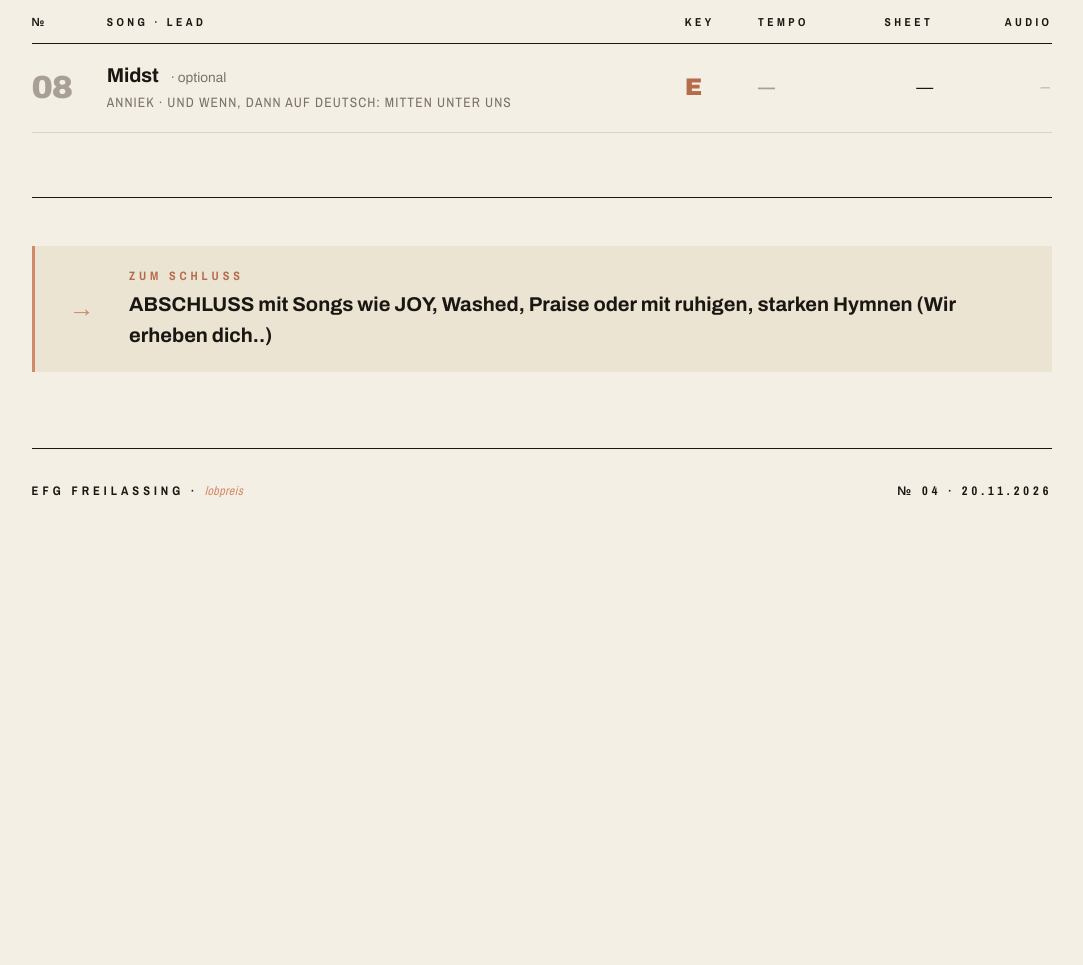
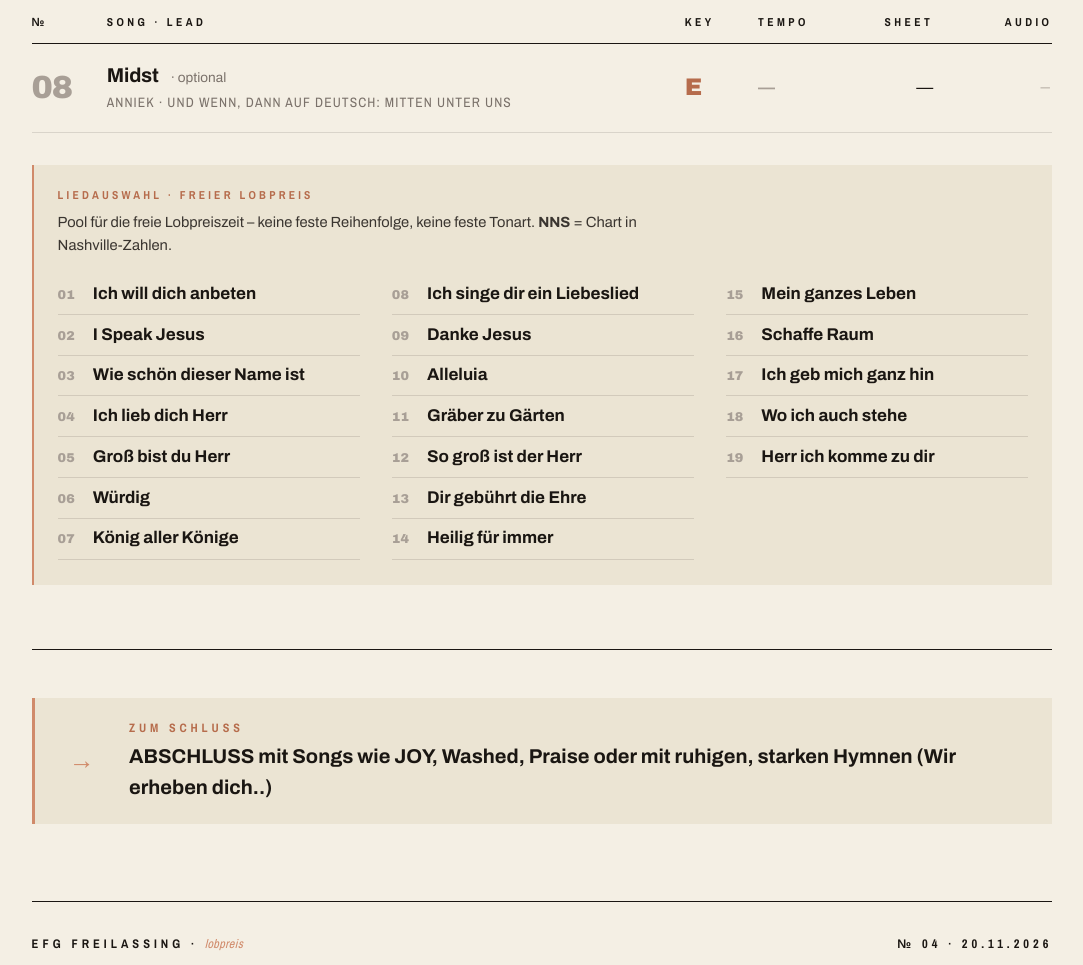
Before and after one commit to dkkrexa-tech/muu-2026-11-20, a plain HTML site: page Setlist_MUU_20_November_2026.html in a window 1280 px wide. Shown: the part 2403-3368 px from the top of the page, without its empty margins (98-1181 px from the left). Before the commit the page ends 2971 px from the top, so only its background shows below. Drawn offline with nearby package versions, Linux system fonts and the light colour scheme.

Commit message:
Liedauswahl für den freien Lobpreis
Co-Authored-By: Claude Opus 5.5 <noreply@anthropic.com>

```diff
--- a/Setlist_MUU_20_November_2026.html
+++ b/Setlist_MUU_20_November_2026.html
@@ -400,6 +400,15 @@
   }
   .hero-team dt{font-weight:700; color:var(--accent-soft); letter-spacing:.2em; font-size:.82em; align-self:center}
   .hero-team dd{margin:0}
+  .pool{margin-top:2rem; padding:1.4rem 1.5rem 1.6rem; background:var(--cream-2); border-left:2px solid var(--accent)}
+  .pool-head .lbl{font-family:'Archivo Narrow','Archivo',sans-serif; font-weight:700; font-size:.72rem; letter-spacing:.28em; text-transform:uppercase; color:var(--accent-deep)}
+  .pool-note{margin-top:.35rem; font-size:.92rem; color:var(--ink-2); max-width:70ch}
+  .pool-list{margin:1.1rem 0 0; padding:0; list-style:none; columns:3 220px; column-gap:2rem; counter-reset:pool}
+  .pool-list li{break-inside:avoid; display:flex; align-items:baseline; gap:.6rem; padding:.42rem 0; border-bottom:1px solid var(--line); counter-increment:pool}
+  .pool-list li::before{content:counter(pool, decimal-leading-zero); font-family:'Archivo',sans-serif; font-weight:900; font-size:.8rem; color:var(--ink-dimmer); min-width:1.6rem}
+  .pool-list .pt{font-weight:600; flex:1}
+  .pool-list .nns{font-family:'Archivo Narrow','Archivo',sans-serif; font-weight:700; font-size:.66rem; letter-spacing:.16em; text-decoration:none;
+    padding:.18rem .5rem; background:var(--ink); color:var(--cream)}
   .hero-team dd.open{color:rgba(244,239,228,.55); font-style:italic; text-transform:none; letter-spacing:.02em}
   @media (max-width:760px){
     .song{grid-template-columns:44px 1fr}
@@ -548,6 +557,7 @@
       </div>
 
     </div>
+
   </section>
   <section class="act">
     <div class="act-head">
@@ -596,6 +606,33 @@
       </div>
 
     </div>
+    <div class="pool">
+      <div class="pool-head">
+        <div class="lbl">Liedauswahl · freier Lobpreis</div>
+        <div class="pool-note">Pool für die freie Lobpreiszeit – keine feste Reihenfolge, keine feste Tonart. <b>NNS</b> = Chart in Nashville-Zahlen.</div>
+      </div>
+      <ol class="pool-list">
+        <li><span class="pt">Ich will dich anbeten</span></li>
+        <li><span class="pt">I Speak Jesus</span></li>
+        <li><span class="pt">Wie schön dieser Name ist</span></li>
+        <li><span class="pt">Ich lieb dich Herr</span></li>
+        <li><span class="pt">Groß bist du Herr</span></li>
+        <li><span class="pt">Würdig</span></li>
+        <li><span class="pt">König aller Könige</span></li>
+        <li><span class="pt">Ich singe dir ein Liebeslied</span></li>
+        <li><span class="pt">Danke Jesus</span></li>
+        <li><span class="pt">Alleluia</span></li>
+        <li><span class="pt">Gräber zu Gärten</span></li>
+        <li><span class="pt">So groß ist der Herr</span></li>
+        <li><span class="pt">Dir gebührt die Ehre</span></li>
+        <li><span class="pt">Heilig für immer</span></li>
+        <li><span class="pt">Mein ganzes Leben</span></li>
+        <li><span class="pt">Schaffe Raum</span></li>
+        <li><span class="pt">Ich geb mich ganz hin</span></li>
+        <li><span class="pt">Wo ich auch stehe</span></li>
+        <li><span class="pt">Herr ich komme zu dir</span></li>
+      </ol>
+    </div>
   </section>
   <section class="act">
     <div class="interlude">
```
